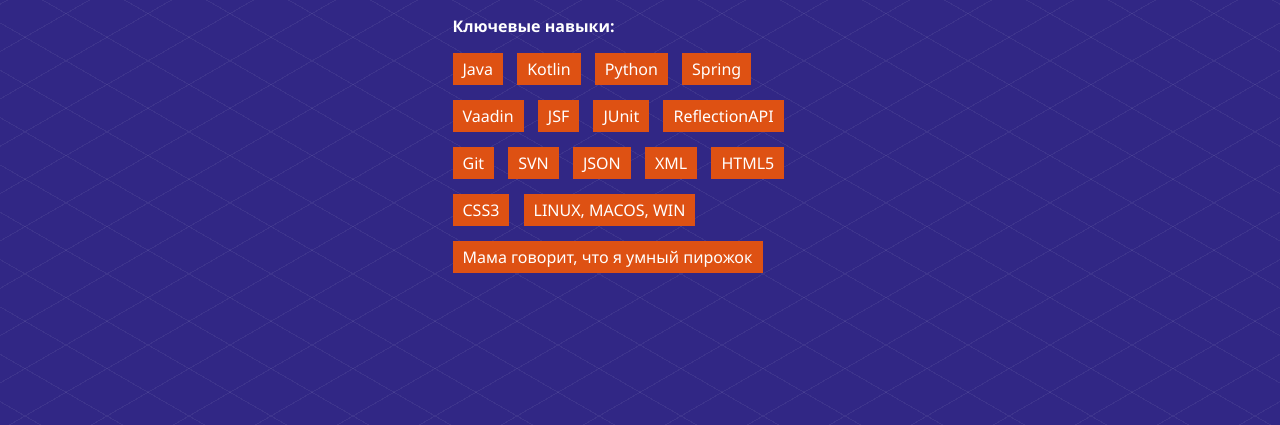
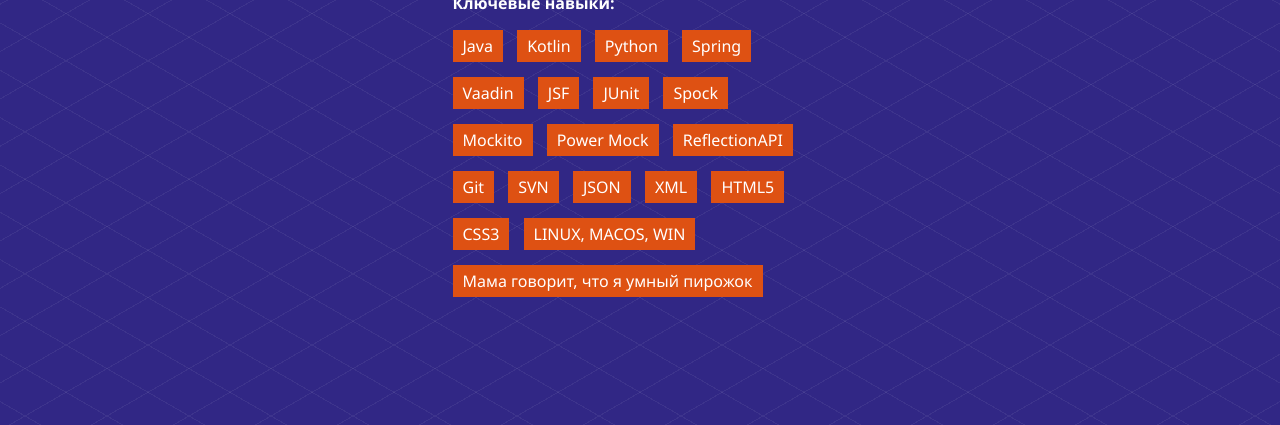
Before and after one commit to vasvaller/vasvaller.github.io, a plain HTML site: page index.html in a window 1280 px wide. Shown: the part 375-800 px from the top of the page. Drawn offline with Linux system fonts and the light colour scheme.

Commit message:
Skills updated

```diff
--- a/index.html
+++ b/index.html
@@ -35,7 +35,11 @@
             <li class="skill">Spring</li>
             <li class="skill">Vaadin</li>
             <li class="skill">JSF</li>
+
             <li class="skill">JUnit</li>
+            <li class="skill">Spock</li>
+            <li class="skill">Mockito</li>
+            <li class="skill">Power Mock</li>
             <li class="skill">ReflectionAPI</li>
 
             <li class="skill">Git</li>
```
